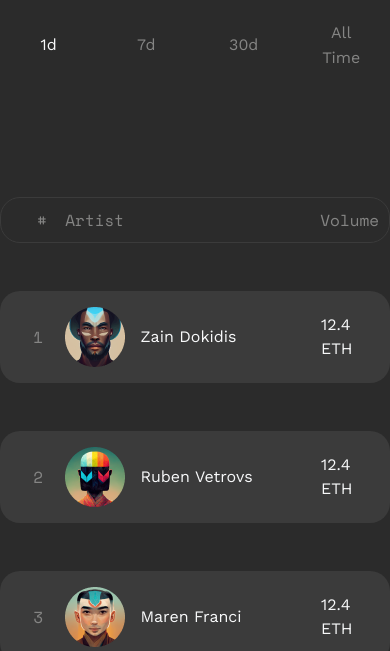
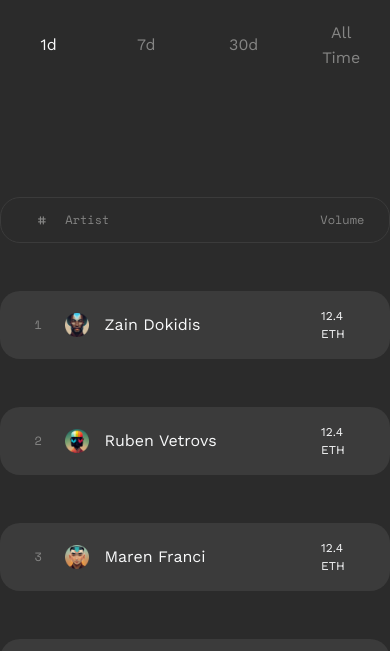
Before and after one commit to SophioMadzgharashvili/Top-Creators, a plain HTML site: page index.html in a window 390 px wide. Shown: the part 223-874 px from the top of the page. Drawn offline with nearby package versions, Linux system fonts and the light colour scheme.

Commit message:
Update style.css

```diff
--- a/style.css
+++ b/style.css
@@ -107,16 +107,33 @@
 }
 
 
+.fontChanging19 {
+    font-size: 22px;
+    font-weight: 600;
+}
 
-.fontChanging12 {
+
+
+
+@media screen and (max-width: 768px) {
+    .fontChanging19 {
+        font-size: 16px;
+        font-weight: 400;
+    }
+
+}
+
+
+
+.fontChanging17 {
     font-size: 16px !important;
 }
 
 
 
 
-@media screen and (max-width: 992px) {
-    .fontChanging12 {
+@media screen and (max-width: 768px) {
+    .fontChanging17 {
         font-size: 12px !important;
     }
 }
@@ -152,3 +169,20 @@
     color: rgba(133, 133, 132, 1);
     font-weight: 400;
 }
+
+
+
+.avatar {
+    width: 60px;
+    height: 60px;
+}
+
+
+
+@media screen and (max-width: 992px) {
+    .avatar {
+        width: 24px;
+        height: 24px;
+    }
+
+}
```
